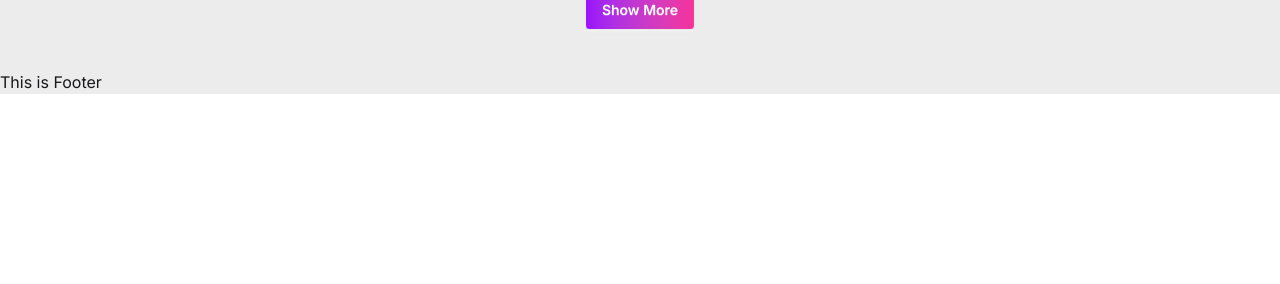
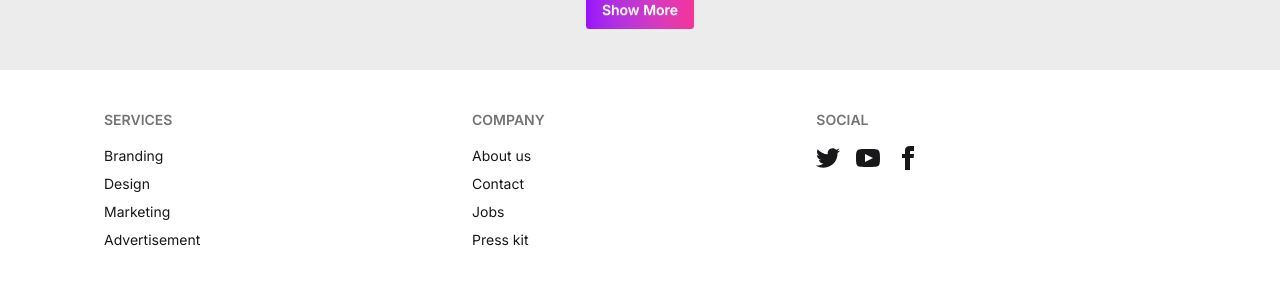
Before and after one commit to mehadiHasanDiner/app-zen-z.io, a React (Vite) app: page / in a window 1280 px wide. Shown: the part 1605-1889 px from the top of the page. Before the commit the page ends 1699 px from the top, so only its background shows below. Built offline with nearby package versions, Linux system fonts and the light colour scheme.

Commit message:
almost doen

```diff
--- a/package.json
+++ b/package.json
@@ -15,6 +15,7 @@
     "react-dom": "^19.2.4",
     "react-icons": "^5.6.0",
     "react-router": "^7.14.0",
+    "react-toastify": "^11.0.5",
     "recharts": "^3.8.1",
     "tailwindcss": "^4.2.2"
   },
--- a/src/components/Footer/Footer.jsx
+++ b/src/components/Footer/Footer.jsx
@@ -2,8 +2,61 @@
 
 const Footer = () => {
   return (
-    <div>
-      <p>This is Footer</p>
+    <div className=" bg-white ">
+      <footer className="footer sm:footer-horizontal max-w-6xl mx-auto text-base-content p-10">
+        <nav>
+          <h6 className="footer-title">Services</h6>
+          <a className="link link-hover">Branding</a>
+          <a className="link link-hover">Design</a>
+          <a className="link link-hover">Marketing</a>
+          <a className="link link-hover">Advertisement</a>
+        </nav>
+        <nav>
+          <h6 className="footer-title">Company</h6>
+          <a className="link link-hover">About us</a>
+          <a className="link link-hover">Contact</a>
+          <a className="link link-hover">Jobs</a>
+          <a className="link link-hover">Press kit</a>
+        </nav>
+        <nav>
+          <h6 className="footer-title">Social</h6>
+          <div className="grid grid-flow-col gap-4">
+            <a>
+              <svg
+                xmlns="http://www.w3.org/2000/svg"
+                width="24"
+                height="24"
+                viewBox="0 0 24 24"
+                className="fill-current"
+              >
+                <path d="M24 4.557c-.883.392-1.832.656-2.828.775 1.017-.609 1.798-1.574 2.165-2.724-.951.564-2.005.974-3.127 1.195-.897-.957-2.178-1.555-3.594-1.555-3.179 0-5.515 2.966-4.797 6.045-4.091-.205-7.719-2.165-10.148-5.144-1.29 2.213-.669 5.108 1.523 6.574-.806-.026-1.566-.247-2.229-.616-.054 2.281 1.581 4.415 3.949 4.89-.693.188-1.452.232-2.224.084.626 1.956 2.444 3.379 4.6 3.419-2.07 1.623-4.678 2.348-7.29 2.04 2.179 1.397 4.768 2.212 7.548 2.212 9.142 0 14.307-7.721 13.995-14.646.962-.695 1.797-1.562 2.457-2.549z"></path>
+              </svg>
+            </a>
+            <a>
+              <svg
+                xmlns="http://www.w3.org/2000/svg"
+                width="24"
+                height="24"
+                viewBox="0 0 24 24"
+                className="fill-current"
+              >
+                <path d="M19.615 3.184c-3.604-.246-11.631-.245-15.23 0-3.897.266-4.356 2.62-4.385 8.816.029 6.185.484 8.549 4.385 8.816 3.6.245 11.626.246 15.23 0 3.897-.266 4.356-2.62 4.385-8.816-.029-6.185-.484-8.549-4.385-8.816zm-10.615 12.816v-8l8 3.993-8 4.007z"></path>
+              </svg>
+            </a>
+            <a>
+              <svg
+                xmlns="http://www.w3.org/2000/svg"
+                width="24"
+                height="24"
+                viewBox="0 0 24 24"
+                className="fill-current"
+              >
+                <path d="M9 8h-3v4h3v12h5v-12h3.642l.358-4h-4v-1.667c0-.955.192-1.333 1.115-1.333h2.885v-5h-3.808c-3.596 0-5.192 1.583-5.192 4.615v3.385z"></path>
+              </svg>
+            </a>
+          </div>
+        </nav>
+      </footer>
     </div>
   );
 };
--- a/src/pages/AppDetails/AppDetails.jsx
+++ b/src/pages/AppDetails/AppDetails.jsx
@@ -17,6 +17,7 @@
   XAxis,
   YAxis,
 } from "recharts";
+import { ToastContainer } from "react-toastify";
 
 const AppDetails = () => {
   const { id } = useParams();
@@ -27,7 +28,7 @@
   const [clicked, setClicked] = useState(false);
 
   const singleApp = appData.find((app) => app.id === appIdToNo);
-  // console.log(singleApp);
+  console.log(id);
 
   const handleInstallation = (appId) => {
     console.log(clicked);
@@ -42,7 +43,12 @@
   }, []);
 
   if (!singleApp) {
-    return <h2>No item found 😨⛳😨</h2>;
+    const { id } = useParams();
+    return (
+      <h2>
+        (<span>{id}</span>No item found 😨⛳😨)
+      </h2>
+    );
   }
   const {
     image,
@@ -121,6 +127,20 @@
         </div>
       </div>
       <div className="border-[0.5px] border-[#001931] opacity-10 my-5"></div>
+      <ToastContainer
+        position="top-center"
+        autoClose={5000}
+        hideProgressBar={false}
+        newestOnTop={false}
+        closeOnClick={false}
+        rtl={false}
+        pauseOnFocusLoss
+        draggable
+        pauseOnHover
+        theme="dark"
+        transition={Bounce}
+      />
+
       <div>
         <BarChart
           layout="vertical"
--- a/src/pages/Installation/Installation.jsx
+++ b/src/pages/Installation/Installation.jsx
@@ -1,8 +1,12 @@
 import React, { useEffect, useState } from "react";
 import { useLoaderData } from "react-router";
-import { getInstalledApp } from "../../utilities/utilitiesFunc";
+import {
+  getInstalledApp,
+  removeInstalledAppFromLS,
+} from "../../utilities/utilitiesFunc";
 import Installed from "../Installed/Installed";
 import { IoMdArrowDropdown } from "react-icons/io";
+import { ToastContainer } from "react-toastify";
 
 const Installation = () => {
   const appsData = useLoaderData();
@@ -18,7 +22,7 @@
     );
     setInstalledAppData(installedApp);
   }, []);
-  console.log(installedAppData);
+  // console.log(installedAppData);
 
   const handleSort = (type) => {
     setSort(type);
@@ -36,8 +40,17 @@
     }
   };
 
+  const handleUnInstallation = (id) => {
+    const remainingInstalledApp = installedAppData.filter(
+      (app) => app.id !== id
+    );
+    removeInstalledAppFromLS(String(id));
+    setInstalledAppData(remainingInstalledApp);
+  };
+
   return (
     <div className="max-w-6xl mx-auto">
+      <ToastContainer />
       <div className="space-y-2">
         <h2 className="text-3xl font-bold text-center">Your Installed Apps</h2>
         <p className="text-sm text-gray-500 text-center">
@@ -66,9 +79,12 @@
           </ul>
         </div>
       </div>
-
       {installedAppData.map((data) => (
-        <Installed key={data.id} data={data}></Installed>
+        <Installed
+          key={data.id}
+          data={data}
+          handleUnInstallation={handleUnInstallation}
+        ></Installed>
       ))}
     </div>
   );
--- a/src/pages/Installed/Installed.jsx
+++ b/src/pages/Installed/Installed.jsx
@@ -3,12 +3,8 @@
 import { FaStar } from "react-icons/fa";
 import { downloadFormation } from "../../utilities/utilitiesFunc";
 
-const Installed = ({ data }) => {
+const Installed = ({ data, handleUnInstallation }) => {
   const { id, image, title, ratingAvg, downloads, size } = data;
-
-  const handleUnInstallation = (id) => {
-    console.log(id);
-  };
 
   return (
     <div className="bg-white flex h-20 gap-4 my-4 p-1 justify-between rounded ">
@@ -33,7 +29,7 @@
       <div className="">
         <button
           onClick={() => handleUnInstallation(id)}
-          className="btn bg-[#00D390] text-white text-lg mt-4 "
+          className="btn bg-[#00D390] text-white text-lg mt-4 mr-2 "
         >
           Uninstall
         </button>
--- a/src/utilities/utilitiesFunc.js
+++ b/src/utilities/utilitiesFunc.js
@@ -1,3 +1,5 @@
+import { Bounce, toast } from "react-toastify";
+
 const downloadFormation = (num) => {
   if (num >= 1000000) {
     return (num / 1000000).toFixed(1) + "M";
@@ -14,9 +16,13 @@
   if (storedAppString) {
     const storedAppData = JSON.parse(storedAppString);
     return storedAppData;
-  } else {
-    return [];
   }
+  return [];
+};
+
+const saveInstalledAppLS = (id) => {
+  const data = JSON.stringify(id);
+  localStorage.setItem("installed", data);
 };
 
 const installAppToLS = (id) => {
@@ -25,10 +31,50 @@
   if (storedAppData.includes(id)) {
     alert("app already installed");
   } else {
-    storedAppData.push(id);
-    const data = JSON.stringify(storedAppData);
-    localStorage.setItem("installed", data);
+    const newStoredAppData = [...storedAppData, id];
+    toast.success("🦄 App Installed Successfully", {
+      position: "top-center",
+      autoClose: 5000,
+      hideProgressBar: false,
+      closeOnClick: false,
+      pauseOnHover: true,
+      draggable: true,
+      progress: undefined,
+      theme: "dark",
+      transition: Bounce,
+    });
+    saveInstalledAppLS(newStoredAppData);
   }
 };
 
-export { downloadFormation, installAppToLS, getInstalledApp };
+const removeInstalledAppFromLS = (id) => {
+  const storedAppData = getInstalledApp();
+
+  const remainingInstalledAppToLS = storedAppData.filter(
+    (appId) => Number(appId) !== Number(id)
+  );
+
+  // const remainingInstalledAppToLS = storedAppData.filter(
+  //   (appId) => appId !== id
+  // );
+  saveInstalledAppLS(remainingInstalledAppToLS);
+
+  toast.error("🦄 App Uninstalled Successfully", {
+    position: "top-center",
+    autoClose: 5000,
+    hideProgressBar: false,
+    closeOnClick: false,
+    pauseOnHover: true,
+    draggable: true,
+    progress: undefined,
+    theme: "colored",
+    transition: Bounce,
+  });
+};
+
+export {
+  downloadFormation,
+  installAppToLS,
+  getInstalledApp,
+  removeInstalledAppFromLS,
+};
```
Also changed, not shown: 1 other file (tests, documents, lock files or other folders).
